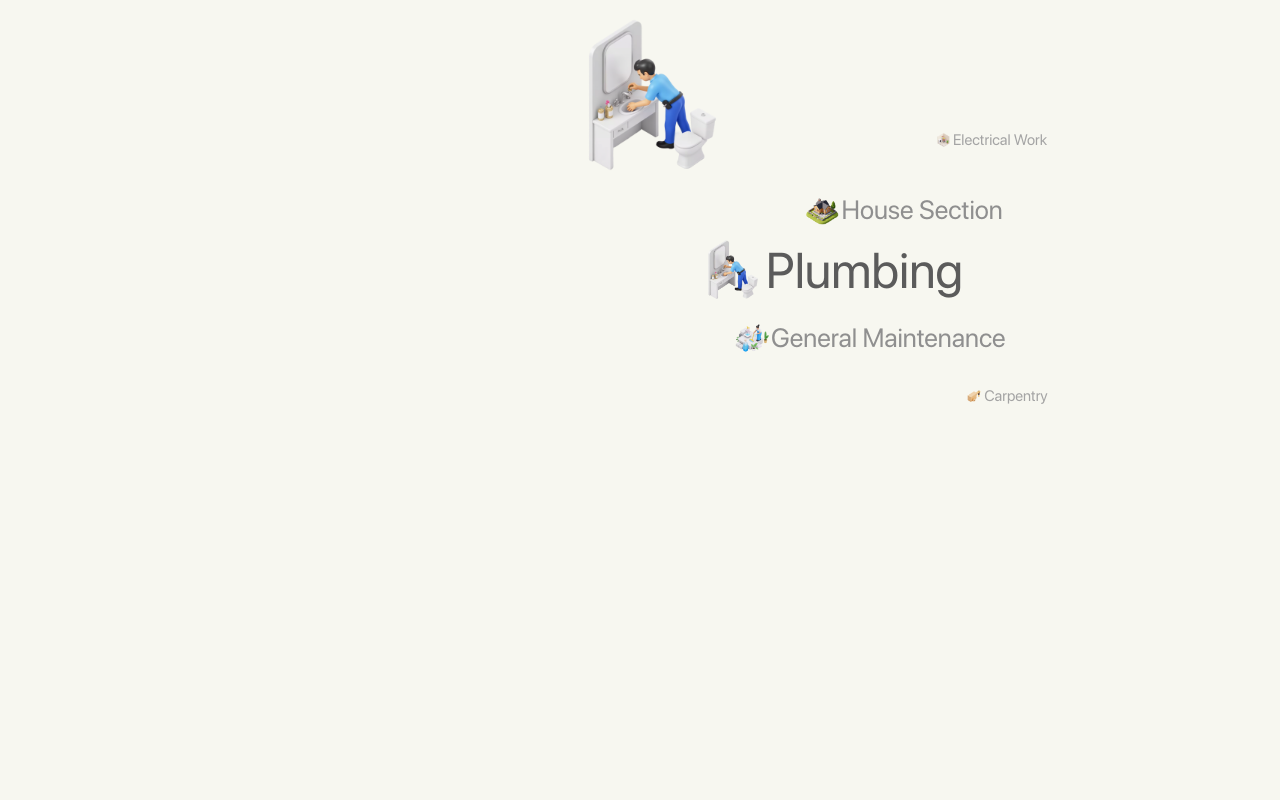
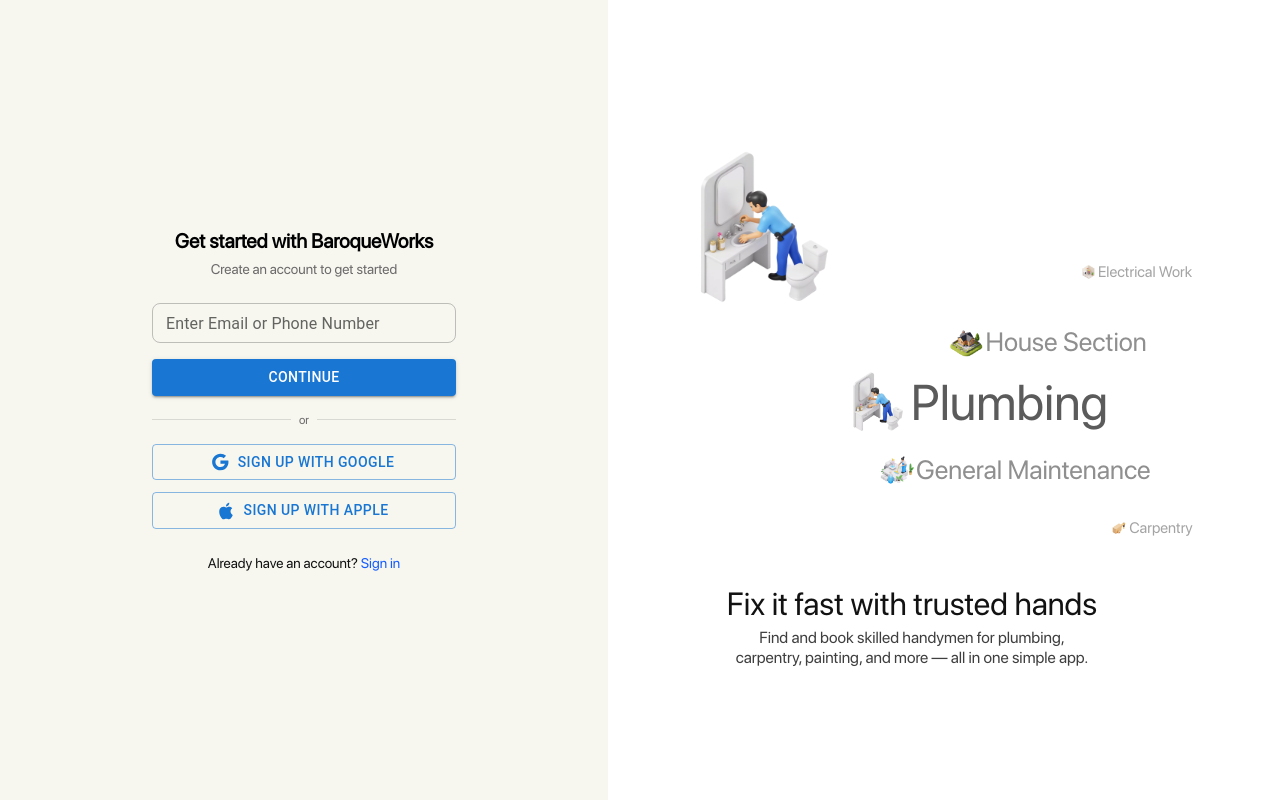
Before and after one commit to digilands/baroque-works-frontend, a Next.js app: page /auth/signup in a window 1280 px wide. Built offline with nearby package versions, Linux system fonts and the light colour scheme; what @mui/material-nextjs would draw is missing.

Commit message:
signup form and page

```diff
--- a/package.json
+++ b/package.json
@@ -18,13 +18,15 @@
     "@mui/icons-material": "^7.3.4",
     "@mui/material": "^7.3.4",
     "@mui/material-nextjs": "^7.3.3",
+    "formik": "^2.4.6",
     "keen-slider": "^6.8.6",
     "next": "15.5.5",
     "next-themes": "^0.4.6",
     "react": "19.1.0",
     "react-dom": "19.1.0",
     "swiper": "^12.0.3",
-    "tsx": "^4.20.6"
+    "tsx": "^4.20.6",
+    "yup": "^1.7.1"
   },
   "devDependencies": {
     "@eslint/eslintrc": "^3",
--- /dev/null
+++ b/src/app/auth/layout.tsx
@@ -0,0 +1,12 @@
+
+interface AuthLayoutProps {
+  children: React.ReactNode;
+}
+
+export default function AuthLayout({ children }: AuthLayoutProps) {
+  return (
+       <main className="min-h-screen bg-bg md:-mx-6">
+        {children}
+      </main>
+     );
+}
--- a/src/app/auth/signup/page.tsx
+++ b/src/app/auth/signup/page.tsx
@@ -1,8 +1,20 @@
+import SignupForm from "@/app/ui/SignupForm";
 import Swiper from "@/app/ui/Swiper";
 export default function Signup() {
   return (
-    <div>
-      <Swiper/>
+    <div className="flex flex-col md:flex-row h-screen">
+        <div className="flex-1 flex justify-center items-center">
+        <SignupForm />
+      </div>
+
+      <div className="hidden md:flex flex-1 items-center justify-center flex-col bg-white pr-[4rem]">
+
+        <div className="w-full  ">
+       <Swiper/>
+        </div>
+        <h1 className="text-[2rem] text-text text-center">Fix it fast with trusted hands</h1>
+      <p className="text-[1rem] text-[#403F3F] text-center leading-5">Find and book skilled handymen for plumbing, <br/> carpentry, painting, and more — all in one simple app.</p>
+      </div>
     </div>
   )
 }
--- a/src/app/globals.css
+++ b/src/app/globals.css
@@ -33,7 +33,6 @@
 }
 
 body {
- background: var(--color-bg);
    color: var(--color-text);
   font-family: 'SF Pro Display', Arial, Helvetica, sans-serif;
   padding-left: 1.5rem;
--- a/src/app/layout.tsx
+++ b/src/app/layout.tsx
@@ -43,7 +43,7 @@
   return (
     <html lang="en">
       <body
-        className={` ${geistSans.variable} ${geistMono.variable} antialiased `}
+        className={` ${geistSans.variable} ${geistMono.variable} antialiased bg-bg`}
         >
           <AppRouterCacheProvider  options={{ enableCssLayer: true }}>
           <ThemeProvider>
--- /dev/null
+++ b/src/app/ui/SignupForm.tsx
@@ -0,0 +1,114 @@
+"use client";
+
+import { useFormik } from "formik";
+import * as Yup from "yup";
+import TextField from "@mui/material/TextField";
+import Button from "@mui/material/Button";
+import Divider from "@mui/material/Divider";
+import { Google, Apple } from "@mui/icons-material";
+
+export default function SignupForm() {
+  const formik = useFormik({
+    initialValues: {
+      emailOrPhone: "",
+    },
+    validationSchema: Yup.object({
+      emailOrPhone: Yup.string()
+        .required("Email or phone number is required")
+        .matches(
+          /^(\+?\d{10,14}|[^@]+@[^@]+\.[^@]+)$/,
+          "Enter a valid email or phone"
+        ),
+    }),
+    onSubmit: (values) => {
+      console.log("Form submitted:", values);
+    },
+  });
+
+  return (
+    <div className="flex flex-col justify-center h-full bg-bg text-text p-8 rounded-l-2xl w-[23rem]">
+      <h1 className="text-xl font-semibold mb-1 text-center text-dark">Get started with BaroqueWorks</h1>
+      <p className="text-gray-text3 mb-6 text-sm text-center">
+        Create an account to get started
+      </p>
+
+      <form onSubmit={formik.handleSubmit} className="flex flex-col gap-4">
+
+        <TextField
+          id="emailOrPhone"
+          name="emailOrPhone"
+          label="Enter Email or Phone Number"
+          placeholder="e.g. Handyman@homehero.com"
+          variant="outlined"
+          size="small"
+          value={formik.values.emailOrPhone}
+          onChange={formik.handleChange}
+          error={formik.touched.emailOrPhone && Boolean(formik.errors.emailOrPhone)}
+          helperText={formik.touched.emailOrPhone && formik.errors.emailOrPhone}
+          InputProps={{
+            className:
+              "!bg-bg !text-text !rounded-lg ",
+          }}
+          fullWidth
+
+          sx={{
+    '& .MuiOutlinedInput-root': {
+      '&.Mui-focused fieldset': {
+        borderColor: 'black', // focused border color
+      }
+    },
+    '& .MuiInputLabel-root': {
+      '&.Mui-focused': {
+        color: 'black', // focused label color
+      }
+    }
+  }}
+        />
+
+        <Button
+          type="submit"
+          variant="contained"
+          fullWidth
+            className="w-full py-2 bg-text hover:bg-[#1a1a1a] text-white rounded-lg normal-case font-medium"
+
+                >
+          Continue
+        </Button>
+      </form>
+
+      <div className="flex items-center gap-2 my-4">
+        <Divider className="flex-1" />
+        <span className="text-gray-text3 text-xs">or</span>
+        <Divider className="flex-1" />
+      </div>
+
+      <div className="flex flex-col gap-3">
+        <Button
+          startIcon={<Google />}
+          variant="outlined"
+             className="w-full py-2 text-dark border-text normal-case rounded-lg"
+
+        >
+          Sign up with Google
+        </Button>
+
+        <Button
+          startIcon={<Apple />}
+          variant="outlined"
+          fullWidth
+           className="w-full py-2 text-dark border-text normal-case rounded-lg"
+
+        >
+          Sign up with Apple
+        </Button>
+      </div>
+
+      <p className="text-sm text-center mt-6">
+        Already have an account?{" "}
+        <a href="/auth/login" className="text-blue-600 hover:underline">
+          Sign in
+        </a>
+      </p>
+    </div>
+  );
+}
--- a/src/app/ui/Swiper.tsx
+++ b/src/app/ui/Swiper.tsx
@@ -27,7 +27,7 @@
       <img
         src={services[activeIndex].image}
         alt={services[activeIndex].title}
-        className="h-[12rem] w-[12rem] object-contain mb-[-4rem] transition-all duration-700 ease-in-out"
+        className="h-[12rem] w-[12rem] object-contain mb-[-4rem] mr-[20rem] transition-all duration-700 ease-in-out"
       />
 
 
@@ -42,7 +42,7 @@
         }}
         modules={[Autoplay]}
         onSlideChange={(swiper) => setActiveIndex(swiper.realIndex)}
-        className="h-[20rem] w-[70%] select-none "
+        className="h-[20rem] w-[100%] select-none "
       >
         {services.map((service, idx) => {
               const diff = Math.abs(idx - activeIndex);
```
Also changed, not shown: 1 other file (tests, documents, lock files or other folders).
